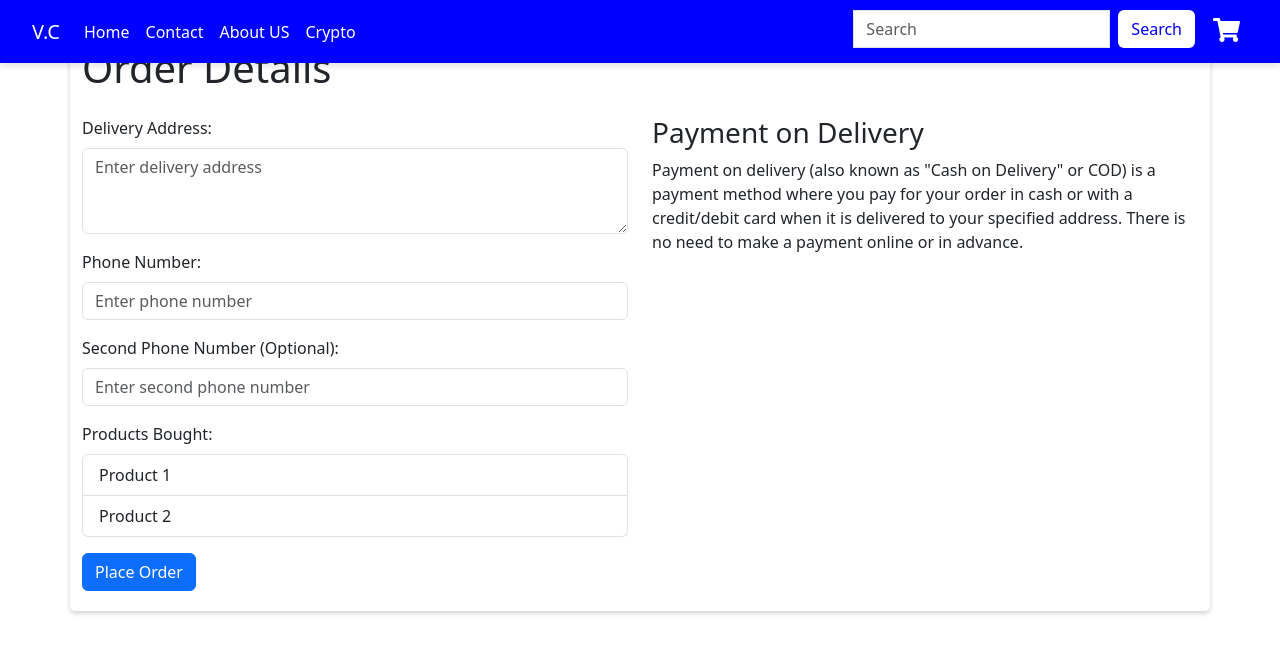
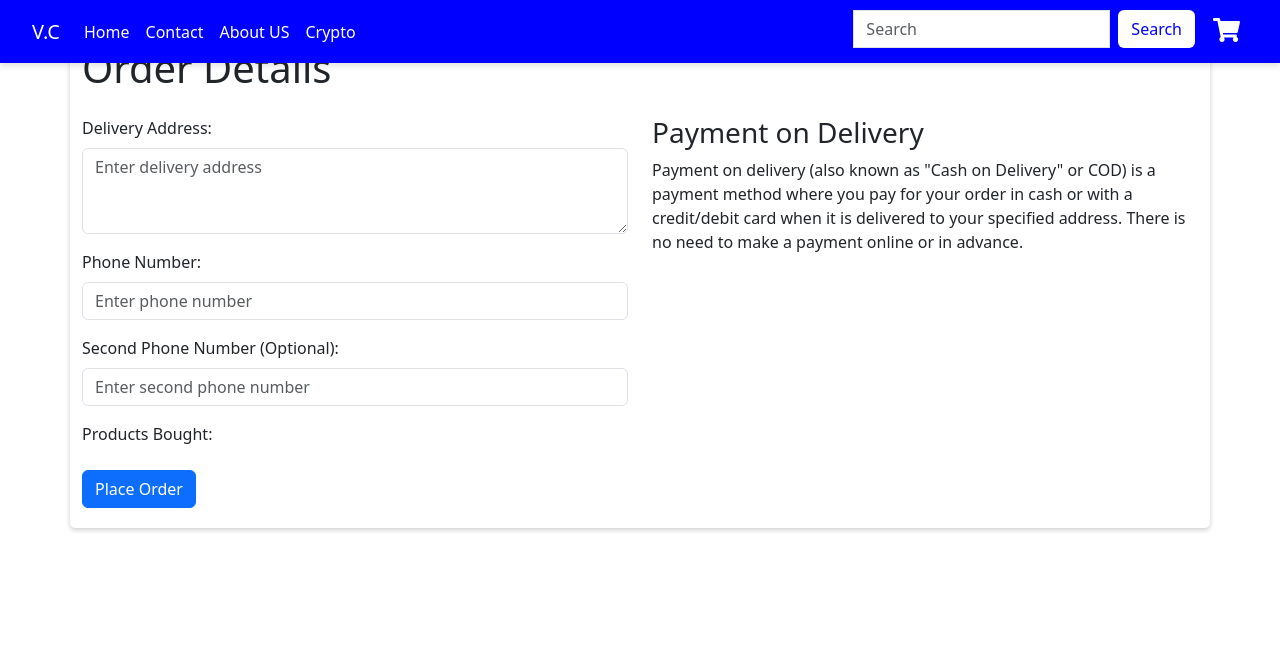
Before and after one commit to dynamocode1/dabere, a Flask app: page /purchase/order in a window 1280 px wide. Shown: the top 654 px of the page. Run offline with Flask 3, Linux system fonts and the light colour scheme; a user stored in the database is signed in; some libraries are stand-ins or nearby versions.

Commit message:
sit completed

```diff
--- a/blueprints.py
+++ b/blueprints.py
@@ -260,7 +260,8 @@ class Purchase:
     @purchase_bp.route('/order')
     @user.login_required
     def order():
-        return render_template('order.html')
+
+    	return render_template('order.html')
 
     @purchase_bp.route('/')
     def index():
--- a/templates/login.html
+++ b/templates/login.html
@@ -69,7 +69,7 @@
 </head>
 <body>
     <div class="login-container">
-        {%with messages = get_flashed_messages(with_categories=true%}
+        {%with messages = get_flashed_messages(with_categories=true)%}
                 {% if messages %}
                     {% for message, category in messages if category == 'error' %}
                     <div class="flash-messages">
--- a/templates/order.html
+++ b/templates/order.html
@@ -52,12 +52,7 @@
                     <!-- List of Products Bought -->
                     <div class="form-group">
                         <label for="products">Products Bought:</label>
-                        <ul class="list-group" id="products">
-                            <!-- List the products here -->
-                            <li class="list-group-item">Product 1</li>
-                            <li class="list-group-item">Product 2</li>
-                            <!-- Add more products as needed -->
-                        </ul>
+
                     </div>
 
                     <!-- Submit button -->
```
Also changed, not shown: instance/database.db.
